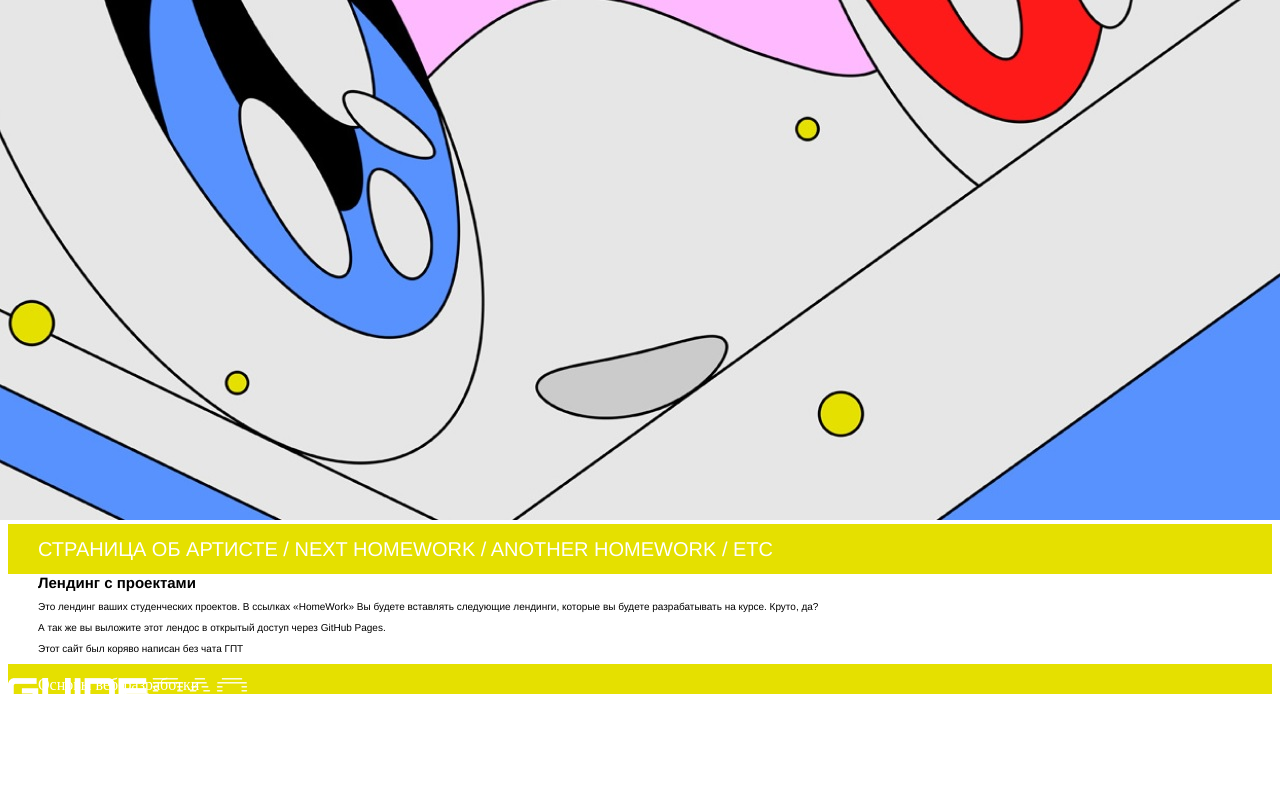
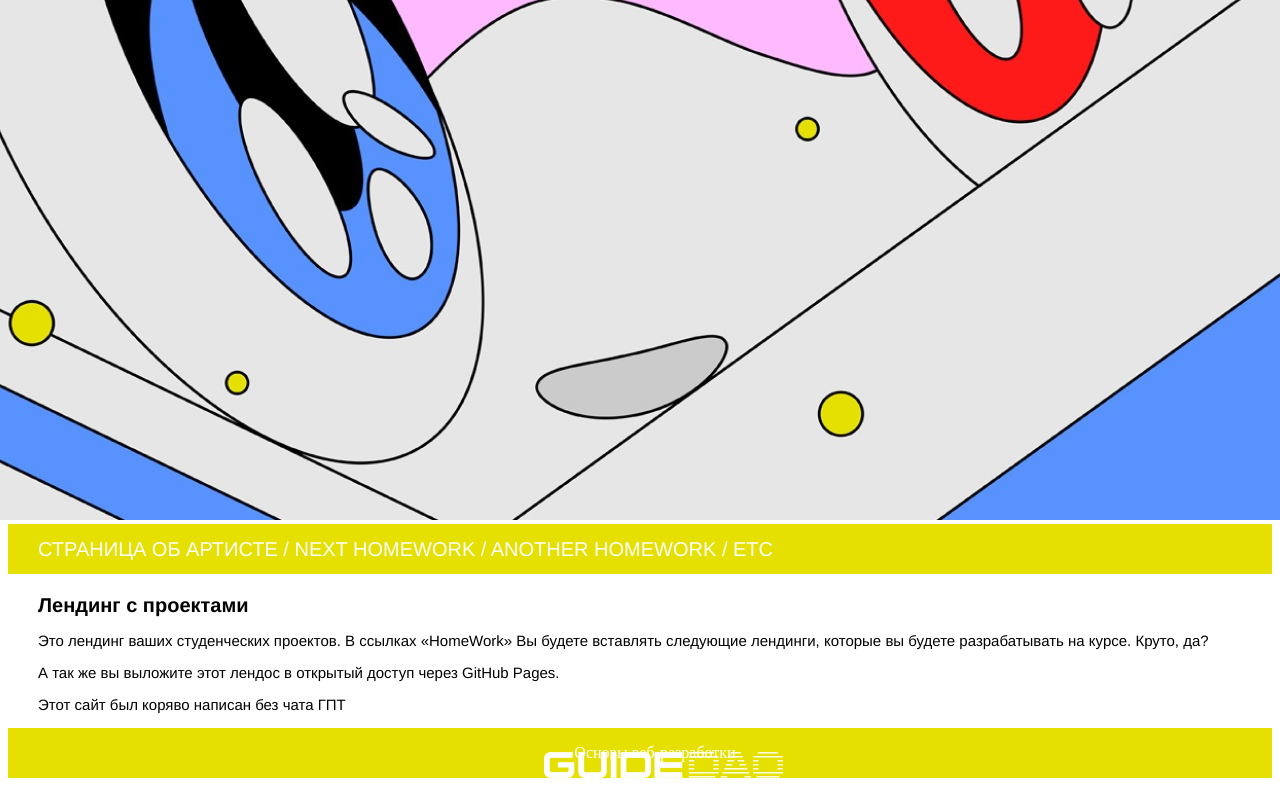
Before and after one commit to NikKalyagin/Nik_2, a plain HTML site: page Project_3/index.html in a window 1280 px wide. Shown: the part 668-1468 px from the top of the page. Before the commit the page ends 1394 px from the top, so only its background shows below. Drawn offline with Linux system fonts and the light colour scheme.

Commit message:
Progect_3_0.2

```diff
--- a/Project_3/index.html
+++ b/Project_3/index.html
@@ -8,6 +8,7 @@
     <link rel="stylesheet" href="styles.css"/>
 </head>
 <body>
+<div class="page">
     <div class="menu-container">
         <div class="menu">
             <div class="name">Nikita Kalyagin</div>
@@ -44,6 +45,6 @@
             <div class="footer-item-text">Основы веб-разработки</div>
         </div>
     </div>
-
+</div>
 </body>
 </html>
--- a/Project_3/styles.css
+++ b/Project_3/styles.css
@@ -1,3 +1,8 @@
+.page {
+  width:auto;
+  margin: auto;
+}
+
 .menu {
     background-color: #E5E000;
     width: 100%;
@@ -19,15 +24,17 @@
 .photo-grid-container {
     display: flex;
     justify-content: center;
+    background-size: cover;
   }
 
 .photo-grid {
-  width: 900px;
+  width: auto;
   display: flex;
   justify-content: center;
   flex-wrap: wrap;
   flex-direction: row;
   align-items: center;
+  contain: inherit;
   }
 
 
@@ -39,6 +46,7 @@
     display: flex;
     justify-content: flex-start;
     align-items: center;
+    margin-bottom: 20px;
   }
 
   .links-text {
@@ -52,7 +60,7 @@
   .text-h2 {
     color: #000000;
     font-weight: bold;
-    font-size: 15px;
+    font-size: 20px;
     margin-left: 30px;
     align-items: center;
     font-family: Helvetica;
@@ -60,31 +68,64 @@
 
   .text-site {
     color: #000000;
-    font-size: 10px;
+    font-size: 15px;
     margin-left: 30px;
     align-items: center;
     font-family: Helvetica;
   }
 
-  .footer {
+  /*.footer {
     background-color: #E5E000;
     display: flex;
-    justify-content: space-between;
+    justify-content: flex-start;
+    justify-content: center;
+    height: 50px;
   }
 
   .footer-item {
     display: flex;
     align-items: center;
+    justify-content: center;
   }
 
   .footer-item-logo {
     width: 30px;
     height: 30px;
-    align-self: flex-start;
+    display: flex;
+    margin-left: 30px;
+    justify-content: flex-start
+    align-self: center;
   }
 
   .footer-item-text {
     color: #FFFFFF;
+    display: flex;
+    margin-right: 30px;
     text-align: right;
-    align-self: flex-end;
+    justify-content: flex-end
+    /*align-self: center;
+  } */
+
+  .footer {
+    background-color: #E5E000;
+    display: flex;
+    justify-content: center;
+    height: 50px;
   }
+
+  .footer-item {
+    display: flex;
+    align-items: center;
+    flex-wrap: wrap;
+  }
+
+  .footer-item-logo {
+    width: 30px;
+    height: 30px;
+    margin-right: auto;
+  }
+
+  .footer-item-text {
+    color: #FFFFFF;
+    margin-left: auto;
+  }
```
